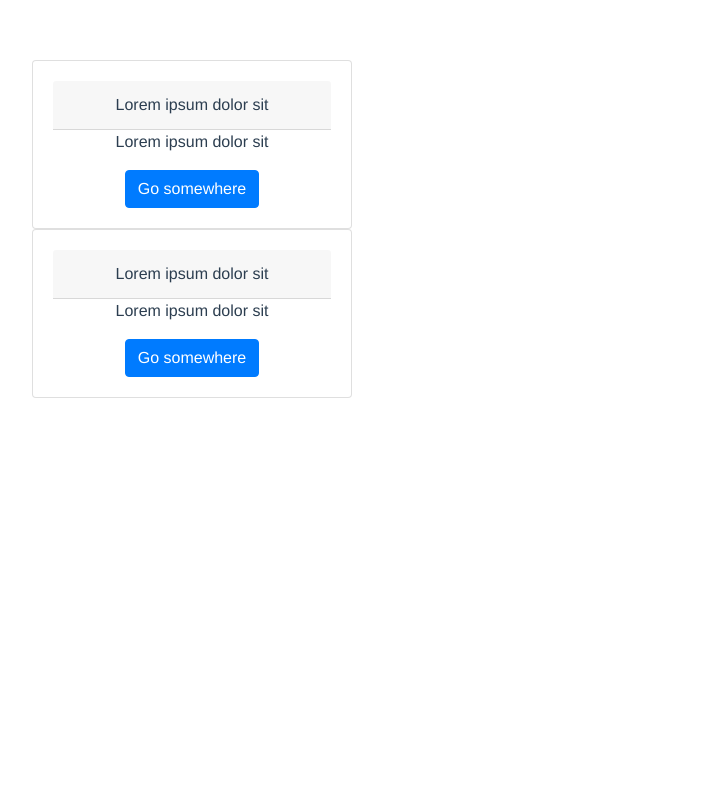
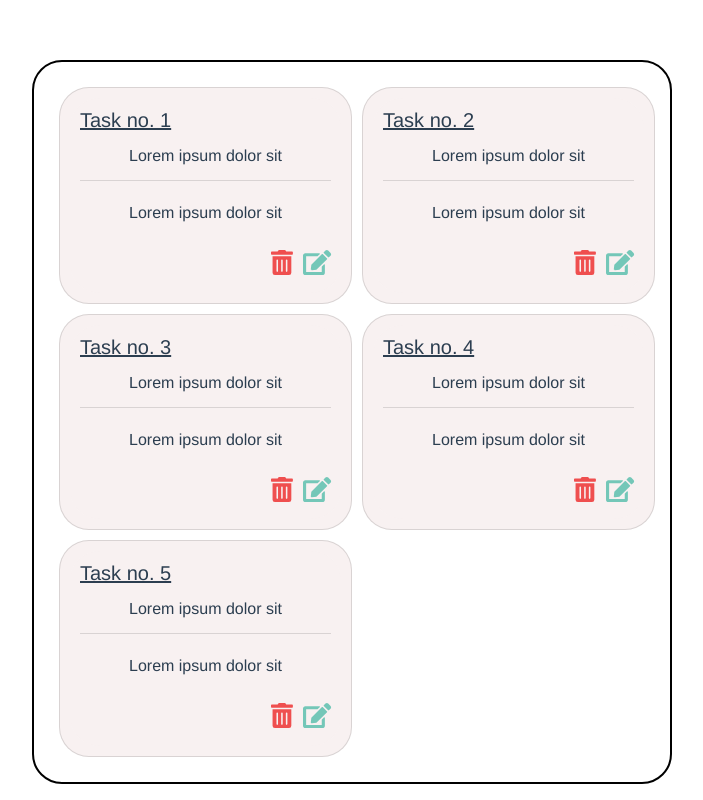
Before and after one commit to JasonHitching/todo-list, a Vue app: page / in a window 1280 px wide. Shown: the whole page, without its empty margins (288-991 px from the left). Built offline with nearby package versions, Linux system fonts and the light colour scheme.

Commit message:
added: individual task card styling + fa icons

```diff
--- a/src/App.vue
+++ b/src/App.vue
@@ -30,6 +30,21 @@ export default class App extends Vue {
       id: 2,
       name: "Lorem ipsum dolor sit",
       description: "Lorem ipsum dolor sit"
+    },
+    {
+      id: 3,
+      name: "Lorem ipsum dolor sit",
+      description: "Lorem ipsum dolor sit"
+    },
+    {
+      id: 4,
+      name: "Lorem ipsum dolor sit",
+      description: "Lorem ipsum dolor sit"
+    },
+    {
+      id: 5,
+      name: "Lorem ipsum dolor sit",
+      description: "Lorem ipsum dolor sit"
     }
   ];
 }
--- a/src/components/TodoList.vue
+++ b/src/components/TodoList.vue
@@ -1,18 +1,19 @@
 <template>
-  <div class="mx-auto w-50">
-    <b-card
-      class="w-50"
-      v-for="item in todoItems"
-      v-bind:key="item.id"
-      text-variant="black"
-    >
-      <b-card-header header-text-variant="black">
+  <div class="todo-container mx-auto w-50">
+    <b-card class="card-body" v-for="item in todoItems" v-bind:key="item.id">
+      <h5 class="id">Task no. {{ item.id }}</h5>
+      <b-card-header class="card-header" header-text-variant="black">
         {{ item.name }}
       </b-card-header>
-      <b-card-text>
-        {{ item.description }}
-      </b-card-text>
-      <b-button href="#" variant="primary">Go somewhere</b-button>
+      <b-card-text class="card-text">{{ item.description }} </b-card-text>
+      <p class="buttons">
+        <a class="modify-button delete-btn" href="#">
+          <font-awesome-icon icon="trash-alt" />
+        </a>
+        <a class="modify-button update-btn" href="#">
+          <font-awesome-icon icon="edit" />
+        </a>
+      </p>
     </b-card>
   </div>
 </template>
@@ -27,4 +28,54 @@ export default class TodoList extends Vue {
 </script>
 
 <!-- Add "scoped" attribute to limit CSS to this component only -->
-<style scoped></style>
+<style scoped>
+.card-header {
+  background-color: #f8f1f1;
+}
+
+.buttons {
+  text-align: right;
+  margin: 0;
+}
+
+.card-text {
+  padding: 20px 12px 20px 12px;
+  margin: 0;
+}
+
+.modify-button {
+  font-size: 25px;
+}
+
+.delete-btn {
+  color: #ef4f4f;
+}
+
+.update-btn {
+  color: #74c7b8;
+  margin-left: 10px;
+}
+
+.todo-container {
+  display: grid;
+  grid-template-columns: 50% 50%;
+  column-gap: 10px;
+  row-gap: 10px;
+  padding: 25px;
+  margin: 15px;
+  border: 2px solid black;
+  border-radius: 30px;
+}
+
+.id {
+  margin: 0;
+  text-align: left;
+  text-decoration: underline;
+}
+
+.card-body {
+  border-radius: 30px;
+  background-color: #f8f1f1;
+  padding: 10px 10px 10px 10px;
+}
+</style>
--- a/src/main.ts
+++ b/src/main.ts
@@ -2,14 +2,14 @@ import Vue from "vue";
 import App from "./App.vue";
 import { BootstrapVue, IconsPlugin } from "bootstrap-vue";
 import { library } from "@fortawesome/fontawesome-svg-core";
-import { faUserSecret } from "@fortawesome/free-solid-svg-icons";
+import { faTrashAlt, faEdit } from "@fortawesome/free-solid-svg-icons";
 import { FontAwesomeIcon } from "@fortawesome/vue-fontawesome";
 
 // Import Bootstrap an BootstrapVue CSS files (order is important)
 import "bootstrap/dist/css/bootstrap.css";
 import "bootstrap-vue/dist/bootstrap-vue.css";
 
-library.add(faUserSecret);
+library.add(faTrashAlt, faEdit);
 
 Vue.component("font-awesome-icon", FontAwesomeIcon);
 
```
